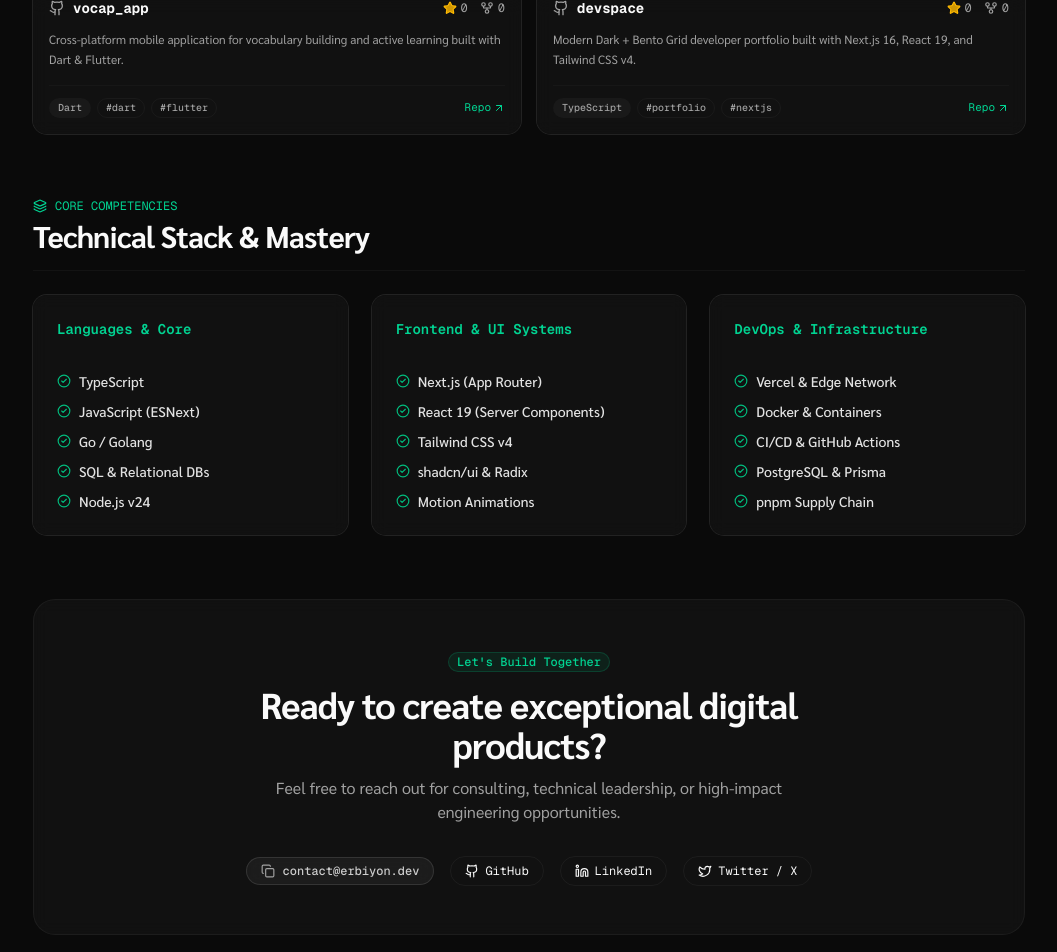
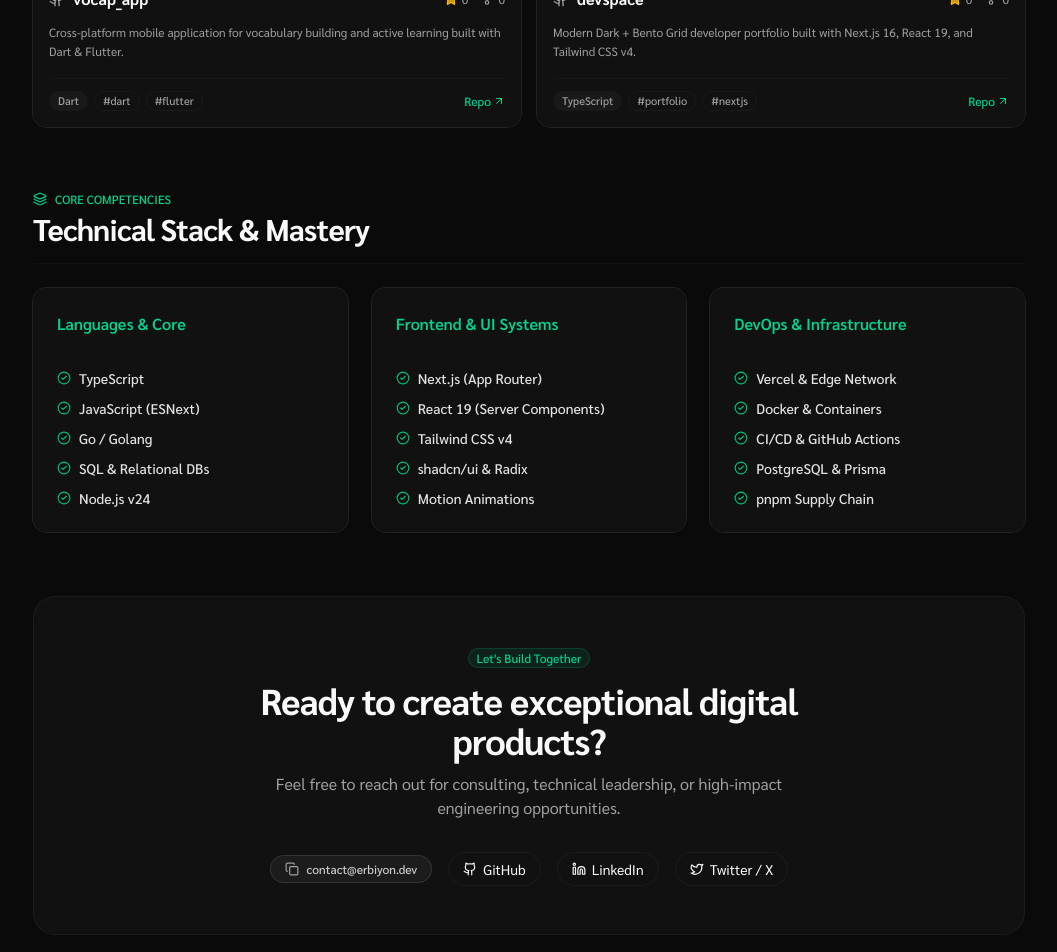
Before and after one commit to Erbiyon/devspace, a Next.js app: page / in a window 1280 px wide. Shown: the part 1300-2252 px from the top of the page, without its empty margins (111-1168 px from the left). Built offline with nearby package versions, Linux system fonts and the light colour scheme; no server answers.

Commit message:
style: enforce universal TH Sarabun font across all components, badges, cards, and navigation

```diff
--- a/src/app/globals.css
+++ b/src/app/globals.css
@@ -120,11 +120,13 @@
 @layer base {
   * {
     @apply border-border outline-ring/50;
+    font-family: var(--font-sarabun), system-ui, -apple-system, BlinkMacSystemFont, "Segoe UI", Roboto, sans-serif !important;
   }
   body {
     @apply bg-background text-foreground;
+    font-family: var(--font-sarabun), system-ui, -apple-system, BlinkMacSystemFont, "Segoe UI", Roboto, sans-serif !important;
   }
   html {
-    @apply font-sans;
+    font-family: var(--font-sarabun), system-ui, -apple-system, BlinkMacSystemFont, "Segoe UI", Roboto, sans-serif !important;
   }
 }
--- a/src/components/github-showcase.tsx
+++ b/src/components/github-showcase.tsx
@@ -15,7 +15,7 @@ export function GitHubShowcase({ repos }: GitHubShowcaseProps) {
     <section id="github" className="space-y-6">
       <div className="flex items-end justify-between border-b border-border/40 pb-4">
         <div>
-          <div className="flex items-center gap-2 text-emerald-400 font-mono text-xs">
+          <div className="flex items-center gap-2 text-emerald-400 text-xs font-medium">
             <FolderGit2 className="h-3.5 w-3.5" />
             <span>OPEN SOURCE &amp; REPOSITORIES</span>
           </div>
@@ -27,7 +27,7 @@ export function GitHubShowcase({ repos }: GitHubShowcaseProps) {
           href="https://github.com/Erbiyon"
           target="_blank"
           rel="noopener noreferrer"
-          className="text-xs font-mono text-muted-foreground hover:text-emerald-400 flex items-center gap-1 transition"
+          className="text-sm text-muted-foreground hover:text-emerald-400 flex items-center gap-1 transition"
         >
           View GitHub Profile <ArrowUpRight className="h-3 w-3" />
         </a>
@@ -45,12 +45,12 @@ export function GitHubShowcase({ repos }: GitHubShowcaseProps) {
                   href={repo.html_url}
                   target="_blank"
                   rel="noopener noreferrer"
-                  className="flex items-center gap-2 font-mono text-sm font-bold text-foreground group-hover:text-emerald-400 transition"
+                  className="flex items-center gap-2 text-base font-bold text-foreground group-hover:text-emerald-400 transition"
                 >
                   <GithubIcon className="h-4 w-4 text-muted-foreground group-hover:text-emerald-400" />
                   {repo.name}
                 </a>
-                <div className="flex items-center gap-3 font-mono text-xs text-muted-foreground">
+                <div className="flex items-center gap-3 text-xs text-muted-foreground">
                   <span className="flex items-center gap-1">
                     <Star className="h-3.5 w-3.5 fill-amber-400/80 text-amber-400" />
                     {repo.stargazers_count}
@@ -69,12 +69,12 @@ export function GitHubShowcase({ repos }: GitHubShowcaseProps) {
               <div className="flex items-center justify-between pt-3 border-t border-border/30">
                 <div className="flex items-center gap-1.5">
                   {repo.language && (
-                    <Badge variant="secondary" className="font-mono text-[10px] bg-secondary/40 text-muted-foreground">
+                    <Badge variant="secondary" className="text-[11px] bg-secondary/40 text-muted-foreground">
                       {repo.language}
                     </Badge>
                   )}
                   {repo.topics?.slice(0, 2).map((topic) => (
-                    <Badge key={topic} variant="outline" className="font-mono text-[10px] text-muted-foreground border-border/40">
+                    <Badge key={topic} variant="outline" className="text-[11px] text-muted-foreground border-border/40">
                       #{topic}
                     </Badge>
                   ))}
@@ -83,7 +83,7 @@ export function GitHubShowcase({ repos }: GitHubShowcaseProps) {
                   href={repo.html_url}
                   target="_blank"
                   rel="noopener noreferrer"
-                  className="inline-flex items-center font-mono text-[11px] text-emerald-400 hover:text-emerald-300"
+                  className="inline-flex items-center text-xs text-emerald-400 hover:text-emerald-300 font-medium"
                 >
                   Repo <ArrowUpRight className="ml-0.5 h-3 w-3" />
                 </a>
--- a/src/components/portfolio-view.tsx
+++ b/src/components/portfolio-view.tsx
@@ -43,7 +43,7 @@ export function PortfolioView({ githubRepos }: PortfolioViewProps) {
             <span className="font-mono text-sm font-semibold tracking-tight">devspace<span className="text-emerald-500">.io</span></span>
           </Link>
 
-          <nav className="hidden md:flex items-center gap-6 text-xs font-mono font-medium text-muted-foreground">
+          <nav className="hidden md:flex items-center gap-6 text-sm font-medium text-muted-foreground">
             <a href="#about" className="transition hover:text-emerald-400">About</a>
             <a href="#projects" className="transition hover:text-emerald-400">Projects</a>
             <a href="#github" className="transition hover:text-emerald-400">GitHub</a>
@@ -78,7 +78,7 @@ export function PortfolioView({ githubRepos }: PortfolioViewProps) {
                     <span className="animate-ping absolute inline-flex h-full w-full rounded-full bg-emerald-400 opacity-75"></span>
                     <span className="relative inline-flex rounded-full h-2.5 w-2.5 bg-emerald-500"></span>
                   </span>
-                  <Badge variant="outline" className="border-emerald-500/20 bg-emerald-500/10 text-emerald-500 text-[11px] font-mono">
+                  <Badge variant="outline" className="border-emerald-500/20 bg-emerald-500/10 text-emerald-500 text-xs">
                     {profileData.status}
                   </Badge>
                 </div>
@@ -96,7 +96,7 @@ export function PortfolioView({ githubRepos }: PortfolioViewProps) {
                 <div className="flex flex-wrap items-center gap-3 pt-2">
                   <a
                     href="#projects"
-                    className="inline-flex items-center justify-center rounded-full bg-emerald-500 px-4 py-2 font-mono text-xs font-semibold text-zinc-950 shadow-sm transition hover:bg-emerald-400"
+                    className="inline-flex items-center justify-center rounded-full bg-emerald-500 px-4 py-2 text-sm font-semibold text-zinc-950 shadow-sm transition hover:bg-emerald-400"
                   >
                     Explore Works <ArrowUpRight className="ml-1 h-3.5 w-3.5" />
                   </a>
@@ -104,7 +104,7 @@ export function PortfolioView({ githubRepos }: PortfolioViewProps) {
                     href={profileData.socials.github}
                     target="_blank"
                     rel="noopener noreferrer"
-                    className="inline-flex items-center justify-center rounded-full border border-border/50 px-3.5 py-2 font-mono text-xs transition hover:border-emerald-500/50 hover:bg-accent"
+                    className="inline-flex items-center justify-center rounded-full border border-border/50 px-3.5 py-2 text-sm transition hover:border-emerald-500/50 hover:bg-accent"
                   >
                     <GithubIcon className="mr-1.5 h-3.5 w-3.5" /> GitHub
                   </a>
@@ -112,7 +112,7 @@ export function PortfolioView({ githubRepos }: PortfolioViewProps) {
                     href={profileData.socials.linkedin}
                     target="_blank"
                     rel="noopener noreferrer"
-                    className="inline-flex items-center justify-center rounded-full border border-border/50 px-3.5 py-2 font-mono text-xs transition hover:border-emerald-500/50 hover:bg-accent"
+                    className="inline-flex items-center justify-center rounded-full border border-border/50 px-3.5 py-2 text-sm transition hover:border-emerald-500/50 hover:bg-accent"
                   >
                     <LinkedinIcon className="mr-1.5 h-3.5 w-3.5" /> LinkedIn
                   </a>
@@ -136,25 +136,25 @@ export function PortfolioView({ githubRepos }: PortfolioViewProps) {
                 </Avatar>
                 <div>
                   <h3 className="font-bold text-lg">{profileData.title}</h3>
-                  <p className="text-xs font-mono text-muted-foreground mt-1 flex items-center gap-1">
+                  <p className="text-sm text-muted-foreground mt-1 flex items-center gap-1">
                     <span className="inline-block h-1.5 w-1.5 rounded-full bg-muted-foreground/60" />
                     {profileData.location}
                   </p>
                 </div>
               </div>
 
-              <div className="pt-6 border-t border-border/40 space-y-3 font-mono text-xs text-muted-foreground">
+              <div className="pt-6 border-t border-border/40 space-y-3 text-sm text-muted-foreground">
                 <div className="flex justify-between">
                   <span>Architecture</span>
-                  <span className="text-emerald-400">Next.js 16 + React 19</span>
+                  <span className="text-emerald-400 font-medium">Next.js 16 + React 19</span>
                 </div>
                 <div className="flex justify-between">
                   <span>Tooling</span>
-                  <span className="text-foreground">pnpm Strict</span>
+                  <span className="text-foreground font-medium">pnpm Strict</span>
                 </div>
                 <div className="flex justify-between">
                   <span>Accessibility</span>
-                  <span className="text-emerald-400">WCAG 2.2 AA</span>
+                  <span className="text-emerald-400 font-medium">WCAG 2.2 AA</span>
                 </div>
               </div>
             </Card>
@@ -166,7 +166,7 @@ export function PortfolioView({ githubRepos }: PortfolioViewProps) {
         <section id="projects" className="space-y-6">
           <div className="flex items-end justify-between border-b border-border/40 pb-4">
             <div>
-              <div className="flex items-center gap-2 text-emerald-400 font-mono text-xs">
+              <div className="flex items-center gap-2 text-emerald-400 text-xs font-medium">
                 <Sparkles className="h-3.5 w-3.5" />
                 <span>ENGINEERING SHOWCASE</span>
               </div>
@@ -176,7 +176,7 @@ export function PortfolioView({ githubRepos }: PortfolioViewProps) {
               href={profileData.socials.github}
               target="_blank"
               rel="noopener noreferrer"
-              className="text-xs font-mono text-muted-foreground hover:text-emerald-400 flex items-center gap-1 transition"
+              className="text-sm text-muted-foreground hover:text-emerald-400 flex items-center gap-1 transition"
             >
               All repositories <ArrowUpRight className="h-3 w-3" />
             </a>
@@ -225,7 +225,7 @@ export function PortfolioView({ githubRepos }: PortfolioViewProps) {
                         href={project.href}
                         target="_blank"
                         rel="noopener noreferrer"
-                        className="inline-flex items-center font-mono text-xs text-emerald-400 hover:text-emerald-300 transition"
+                        className="inline-flex items-center text-sm font-medium text-emerald-400 hover:text-emerald-300 transition"
                       >
                         Live Preview <ExternalLink className="ml-1 h-3 w-3" />
                       </a>
@@ -233,7 +233,7 @@ export function PortfolioView({ githubRepos }: PortfolioViewProps) {
                         href={project.github}
                         target="_blank"
                         rel="noopener noreferrer"
-                        className="ml-auto inline-flex items-center font-mono text-xs text-muted-foreground hover:text-foreground transition"
+                        className="ml-auto inline-flex items-center text-sm text-muted-foreground hover:text-foreground transition"
                       >
                         Source <GithubIcon className="ml-1 h-3 w-3" />
                       </a>
@@ -251,7 +251,7 @@ export function PortfolioView({ githubRepos }: PortfolioViewProps) {
         {/* Section 3: Technical Skills & Architecture Matrix */}
         <section id="skills" className="space-y-6">
           <div className="border-b border-border/40 pb-4">
-            <div className="flex items-center gap-2 text-emerald-400 font-mono text-xs">
+            <div className="flex items-center gap-2 text-emerald-400 text-xs font-medium">
               <Layers className="h-3.5 w-3.5" />
               <span>CORE COMPETENCIES</span>
             </div>
@@ -268,7 +268,7 @@ export function PortfolioView({ githubRepos }: PortfolioViewProps) {
                 transition={{ duration: 0.4, delay: index * 0.1 }}
               >
                 <Card className="h-full border-border/50 bg-card/60 backdrop-blur-sm p-6 space-y-4">
-                  <h3 className="font-mono text-sm font-semibold text-emerald-400">{cat.category}</h3>
+                  <h3 className="text-base font-semibold text-emerald-400">{cat.category}</h3>
                   <div className="space-y-2.5">
                     {cat.skills.map((skill) => (
                       <div key={skill.name} className="flex items-center justify-between text-sm">
@@ -288,13 +288,13 @@ export function PortfolioView({ githubRepos }: PortfolioViewProps) {
         {/* Section 4: Contact & Footer */}
         <section id="contact" className="rounded-3xl border border-border/50 bg-card/60 backdrop-blur-sm p-8 md:p-12 text-center space-y-6">
           <div className="mx-auto max-w-xl space-y-3">
-            <Badge variant="outline" className="border-emerald-500/20 bg-emerald-500/10 text-emerald-400 font-mono text-xs">
+            <Badge variant="outline" className="border-emerald-500/20 bg-emerald-500/10 text-emerald-400 text-xs font-medium">
               Let&apos;s Build Together
             </Badge>
             <h2 className="text-3xl md:text-4xl font-extrabold tracking-tight">
               Ready to create exceptional digital products?
             </h2>
-            <p className="text-sm md:text-base text-muted-foreground">
+            <p className="text-base text-muted-foreground">
               Feel free to reach out for consulting, technical leadership, or high-impact engineering opportunities.
             </p>
           </div>
@@ -305,7 +305,7 @@ export function PortfolioView({ githubRepos }: PortfolioViewProps) {
               href={profileData.socials.github}
               target="_blank"
               rel="noopener noreferrer"
-              className="inline-flex items-center justify-center rounded-full border border-border/50 px-3.5 py-1.5 font-mono text-xs transition hover:border-emerald-500/50 hover:bg-accent"
+              className="inline-flex items-center justify-center rounded-full border border-border/50 px-3.5 py-1.5 text-sm transition hover:border-emerald-500/50 hover:bg-accent"
             >
               <GithubIcon className="mr-1.5 h-3.5 w-3.5" /> GitHub
             </a>
@@ -313,7 +313,7 @@ export function PortfolioView({ githubRepos }: PortfolioViewProps) {
               href={profileData.socials.linkedin}
               target="_blank"
               rel="noopener noreferrer"
-              className="inline-flex items-center justify-center rounded-full border border-border/50 px-3.5 py-1.5 font-mono text-xs transition hover:border-emerald-500/50 hover:bg-accent"
+              className="inline-flex items-center justify-center rounded-full border border-border/50 px-3.5 py-1.5 text-sm transition hover:border-emerald-500/50 hover:bg-accent"
             >
               <LinkedinIcon className="mr-1.5 h-3.5 w-3.5" /> LinkedIn
             </a>
@@ -321,7 +321,7 @@ export function PortfolioView({ githubRepos }: PortfolioViewProps) {
               href={profileData.socials.twitter}
               target="_blank"
               rel="noopener noreferrer"
-              className="inline-flex items-center justify-center rounded-full border border-border/50 px-3.5 py-1.5 font-mono text-xs transition hover:border-emerald-500/50 hover:bg-accent"
+              className="inline-flex items-center justify-center rounded-full border border-border/50 px-3.5 py-1.5 text-sm transition hover:border-emerald-500/50 hover:bg-accent"
             >
               <TwitterIcon className="mr-1.5 h-3.5 w-3.5" /> Twitter / X
             </a>
@@ -331,8 +331,8 @@ export function PortfolioView({ githubRepos }: PortfolioViewProps) {
       </main>
 
       {/* Footer */}
-      <footer className="border-t border-border/40 py-8 text-center text-xs font-mono text-muted-foreground">
-        <p>© 2026 DevSpace Portfolio. Crafted with Next.js 16, React 19, Tailwind CSS v4 &amp; shadcn/ui.</p>
+      <footer className="border-t border-border/40 py-8 text-center text-sm text-muted-foreground">
+        <p>© 2026 DevSpace Portfolio. พัฒนาด้วย Next.js 16, React 19, Tailwind CSS v4 &amp; shadcn/ui.</p>
       </footer>
     </div>
   )
```
